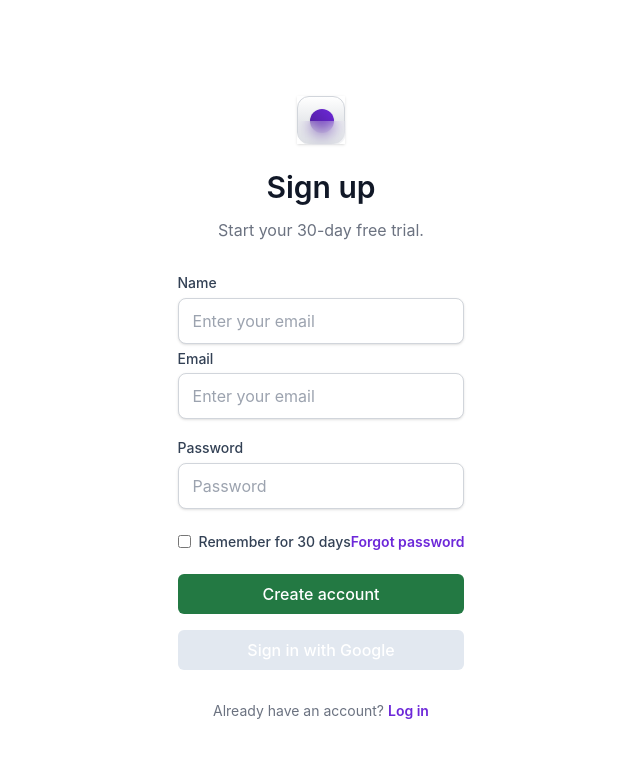
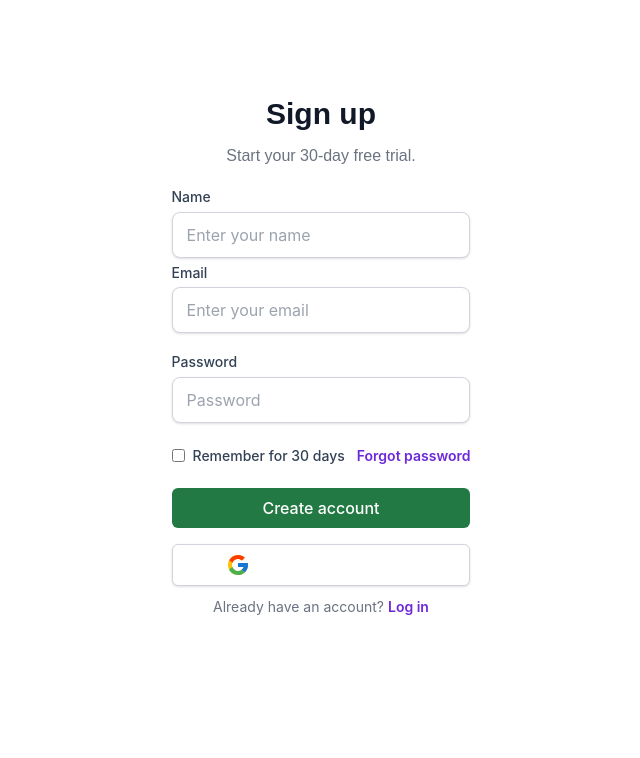
Before and after one commit to mike489/Book_Store_project, a React (Create React App) app: page /Register in a window 1280 px wide. Shown: the top 758 px of the page, without its empty margins (319-959 px from the left). Built offline with nearby package versions, Linux system fonts and the light colour scheme; the HTML template or start-up script is replaced by a standard one.

Commit message:
making some edit correction

```diff
--- a/src/pages/Register.jsx
+++ b/src/pages/Register.jsx
@@ -1,6 +1,8 @@
 import React, { useState } from "react";
 import Input from "../components/Input";
 import Button from "../components/Button";
+import { Link } from "react-router-dom";
+import { FcGoogle } from "react-icons/fc";
 
 const Login = () => {
   const [password, setPassword] = useState();
@@ -10,25 +12,18 @@ const Login = () => {
 
   return (
     <div className="w-full h-full px-8 pt-24 pb-12 bg-white flex-col justify-start items-center gap-8 inline-flex">
-      <div className=" flex-col justify-start items-center gap-8 flex">
-        <div className="self-stretch  flex-col justify-start items-center gap-6 flex">
-          <div className="shadow justify-start items-start inline-flex">
-            <div className="w-12 h-12 relative bg-gradient-to-b from-white to-gray-300 rounded-xl border border-gray-300">
-              <div className="w-12 h-12 left-0 top-0 absolute" />
-              <div className="w-6 h-6 left-[12px] top-[12px] absolute bg-gradient-to-tr from-violet-900 to-violet-700 rounded-full shadow" />
-              <div className="w-12 h-6 left-0 top-[24px] absolute bg-white bg-opacity-20 rounded-bl-xl rounded-br-xl backdrop-blur-[7.50px]" />
-            </div>
-          </div>
-          <div className="self-stretch flex-col justify-start items-start gap-3 flex">
-            <div className="self-stretch text-center text-gray-900 text-3xl font-semibold leading-[38px]">
+      <div className=" flex-col justify-start items-center gap-8 ">
+        <div className="self-stretch  flex-col justify-start items-center gap-6 flex ">
+          <div className="self-stretch flex-col justify-start items-start gap-3 flex font-primary">
+            <div className="self-stretch text-center text-gray-900 text-3xl font-semibold">
               Sign up
             </div>
-            <div className="self-stretch text-center text-gray-500 text-base font-normal leading-normal">
+            <div className="self-stretch text-center text-gray-500 text-base font-normal">
               Start your 30-day free trial.
             </div>
           </div>
         </div>
-        <div className="self-stretch  rounded-xl flex-col justify-start items-center gap-6 flex">
+        <div className="self-stretch  rounded-xl flex-col justify-start items-center gap-6 flex mt-5">
           <div className="self-stretch  flex-col justify-start items-start gap-5 flex">
             <div className="self-stretch  flex-col justify-start items-start flex">
               <div className="self-stretch  flex-col justify-start items-start gap-1.5 flex">
@@ -40,7 +35,7 @@ const Login = () => {
                     <div className="grow shrink basis-0 h-full justify-start items-center gap-2 flex">
                       <Input
                         type="text"
-                        placeholder="Enter your email"
+                        placeholder="Enter your name"
                         handleChange={setEmail}
                       />
                     </div>
@@ -54,7 +49,7 @@ const Login = () => {
                   <div className=" w-full self-stretch px-3.5 py-2.5 bg-white rounded-lg shadow border border-gray-300 justify-start items-center gap-2 inline-flex">
                     <div className="grow shrink basis-0 h-full justify-start items-center gap-2 flex">
                       <Input
-                        type="text"
+                        type="email"
                         placeholder="Enter your email"
                         handleChange={setEmail}
                       />
@@ -82,7 +77,7 @@ const Login = () => {
               </div>
             </div>
           </div>
-          <div className="self-stretch justify-between items-center inline-flex">
+          <div className="self-stretch justify-between items-center inline-flex gap-3">
             <div className="justify-start items-center gap-2 flex">
               <input type="checkbox" name="" id="" />
               <div className="text-slate-700 text-sm font-medium leading-tight">
@@ -107,21 +102,26 @@ const Login = () => {
             </Button>
             <Button
               primary
-              className={"bg-slate-200 text-slate-600 w-full"}
+              className={
+                "bg-white text-slate-950 w-full rounded-lg shadow border border-gray-300"
+              }
               onClick={() => alert("google clicked")}
             >
-              Sign in with Google
+              <div className="flex flex-row gap-3 justify-center">
+                <FcGoogle className="w-6 h-6 relative" />
+                Sign up with Google
+              </div>
             </Button>
           </div>
         </div>
-        <div className="self-stretch justify-center items-start gap-1 inline-flex">
+        <div className="self-stretch justify-center items-start gap-1 inline-flex mt-3 w-full">
           <div className="text-gray-500 text-sm font-normal leading-tight">
             Already have an account?
           </div>
           <div className="justify-start items-start flex">
             <div className="justify-center items-center gap-2 flex">
               <div className="text-violet-700 text-sm font-semibold leading-tight">
-                Log in
+                <Link to="/">Log in</Link>
               </div>
             </div>
           </div>
```
Also changed, not shown: src/assets/Social icon.png (added).
